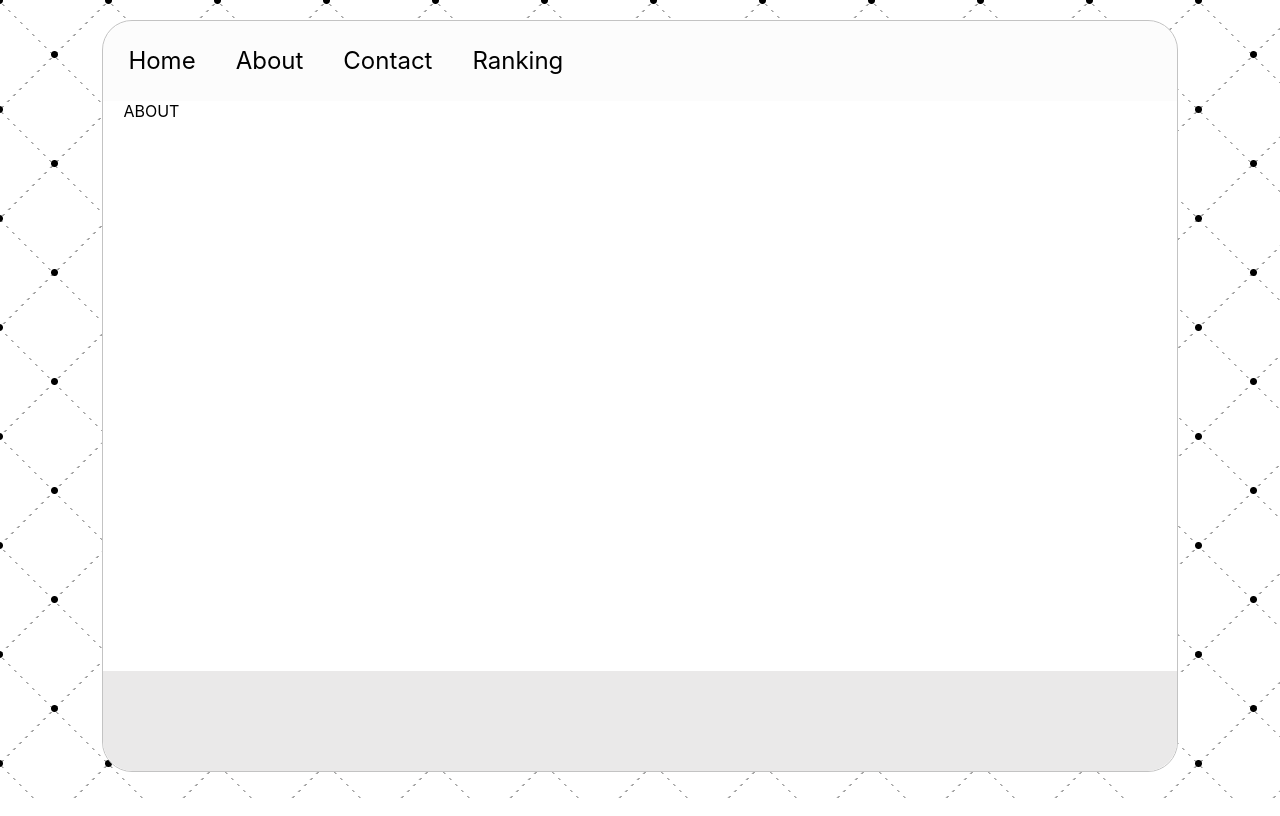
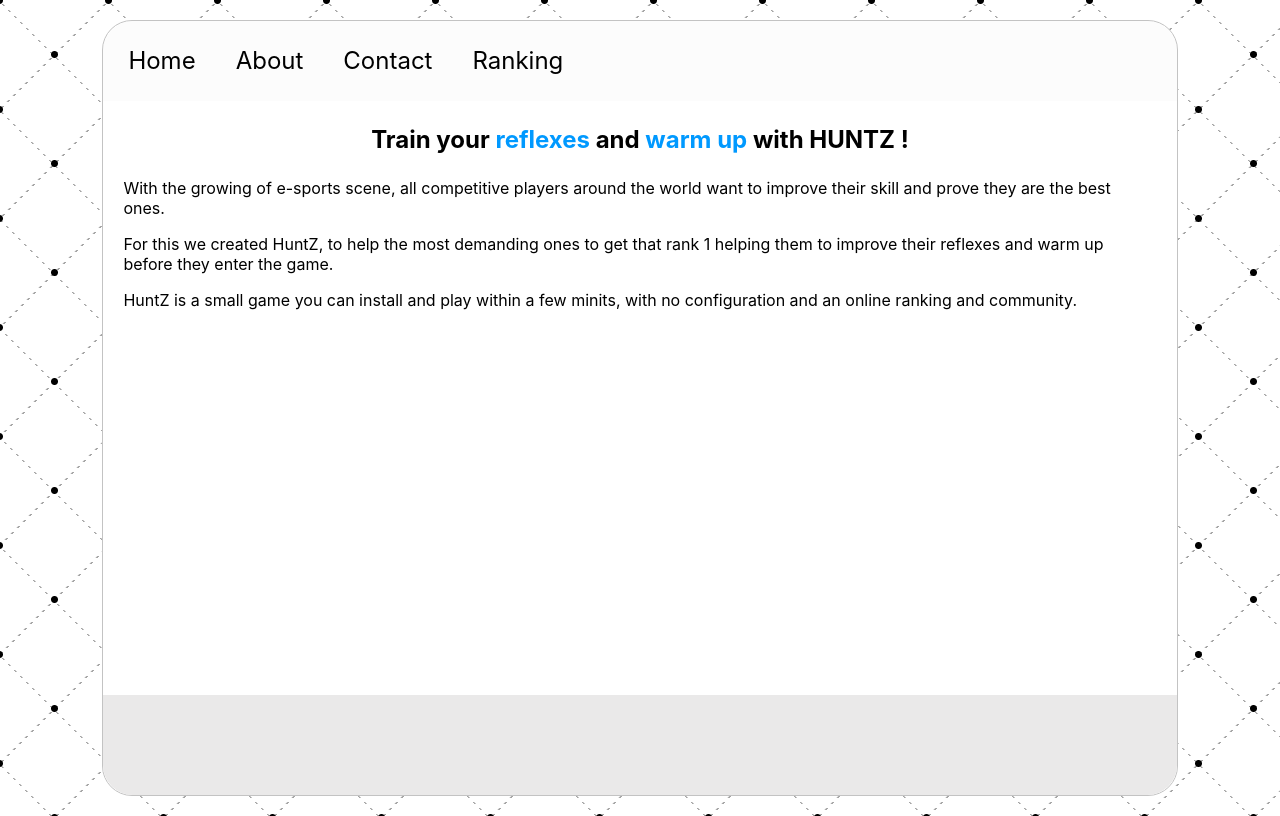
Before and after one commit to gitradonz/HuntZ-website, a Next.js app: page /about in a window 1280 px wide. Built offline with nearby package versions, Linux system fonts and the light colour scheme.

Commit message:
Added about info

```diff
--- a/pages/about/index.js
+++ b/pages/about/index.js
@@ -1,13 +1,48 @@
-import Header from '../../components/header'
-import Footer from '../../components/footer'
-import styles from './About.module.css'
+import Header from "../../components/header";
+import Footer from "../../components/footer";
+import styles from "./About.module.css";
+
+import styled from "styled-components";
+
+const StyledTitle = styled.h3`
+  font-size: 1.5rem;
+  text-align: center;
+  justify-content: center;
+`;
+
+const StyledText = styled.span`
+  color: var(--primaryColor);
+  transition: all 0.6s ease;
+  cursor: default;
+  &:hover {
+    color: var(--secondaryColor);
+  }
+`;
 
 export default function About() {
   return (
     <div className={styles.container}>
       <Header />
-      <main className={styles.main}>ABOUT</main>
+      <main className={styles.main}>
+        <StyledTitle>
+          Train your <StyledText>reflexes</StyledText> and
+          <StyledText> warm up</StyledText> with HUNTZ !
+        </StyledTitle>
+        <p>
+          With the growing of e-sports scene, all competitive players around the
+          world want to improve their skill and prove they are the best ones.
+        </p>
+        <p>
+          For this we created HuntZ, to help the most demanding ones to get that
+          rank 1 helping them to improve their reflexes and warm up before they
+          enter the game.
+        </p>
+        <p>
+          HuntZ is a small game you can install and play within a few minits,
+          with no configuration and an online ranking and community.
+        </p>
+      </main>
       <Footer />
     </div>
-  )
+  );
 }
```
